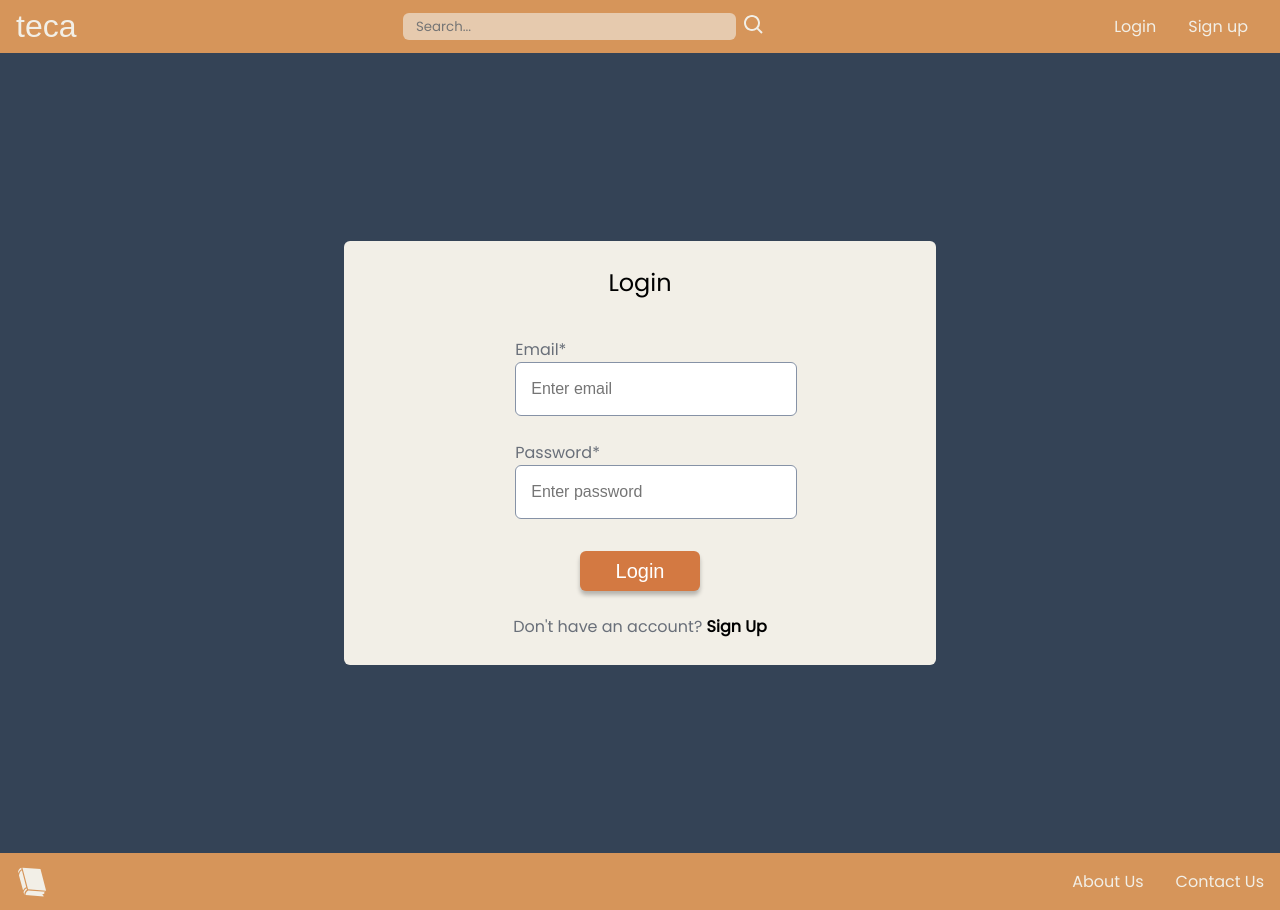
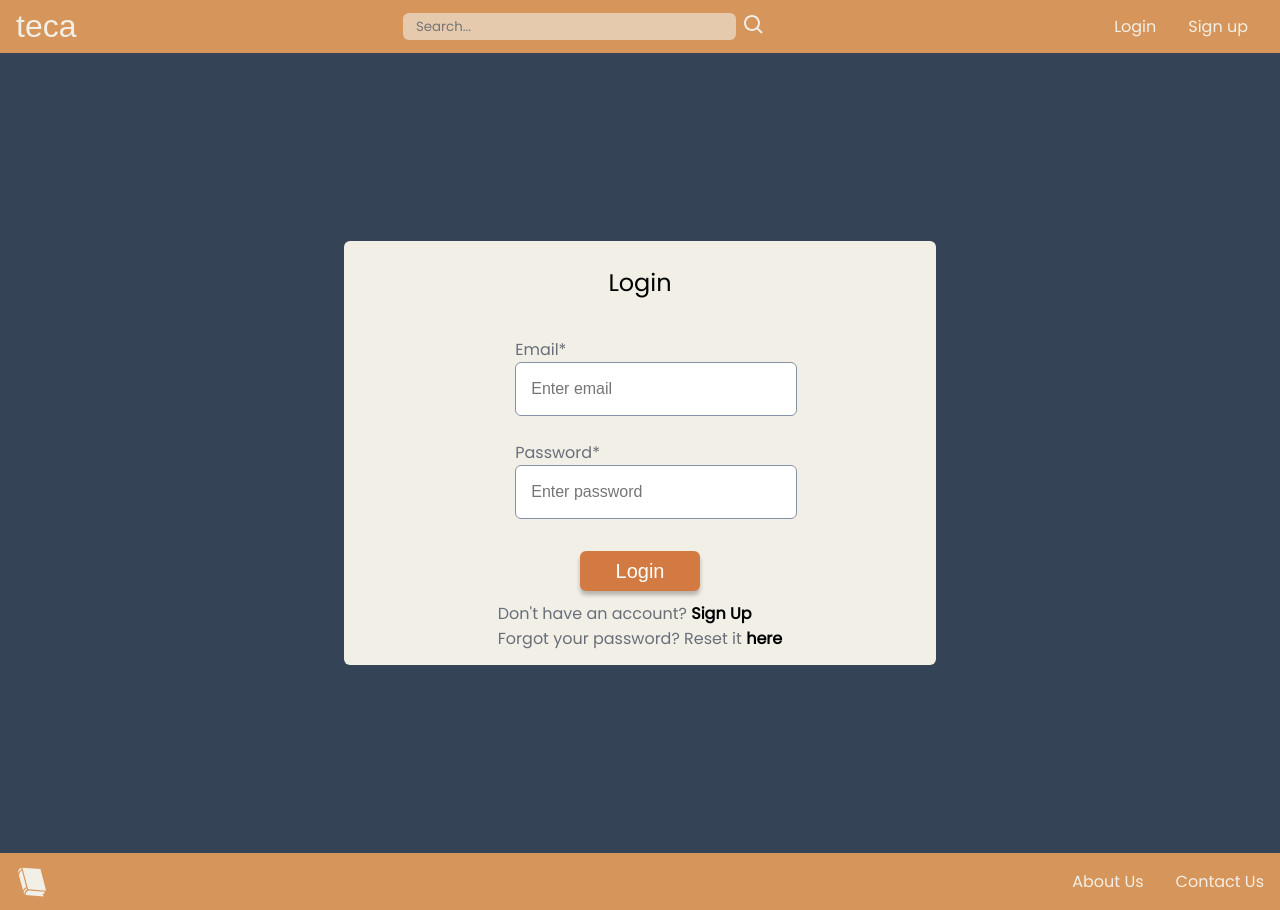
Before and after one commit to jurocaSITE/Capstone_Frontend, a React (Create React App) app in the folder frontend/: page /login in a window 1280 px wide. Built offline with nearby package versions, Linux system fonts and the light colour scheme; no server answers; a web font is replaced by a local one.

Commit message:
added link to recover password in Login component

```diff
--- a/frontend/src/components/Login/Login.js
+++ b/frontend/src/components/Login/Login.js
@@ -55,6 +55,8 @@ export default function Login() {
 				<div className="footer">
 					<p>
 						Don't have an account? <Link to="/signup">Sign Up</Link>
+						<br />
+						Forgot your password? Reset it <Link to="/recover">here</Link>
 					</p>
 				</div>
 			</div>
```
